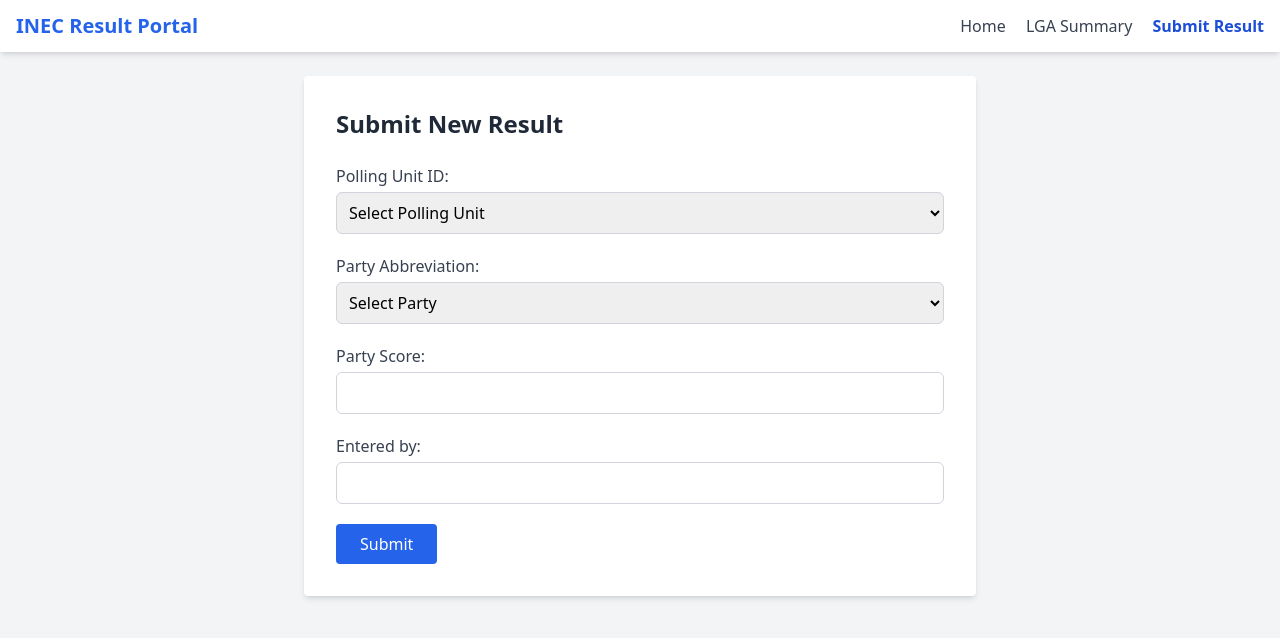
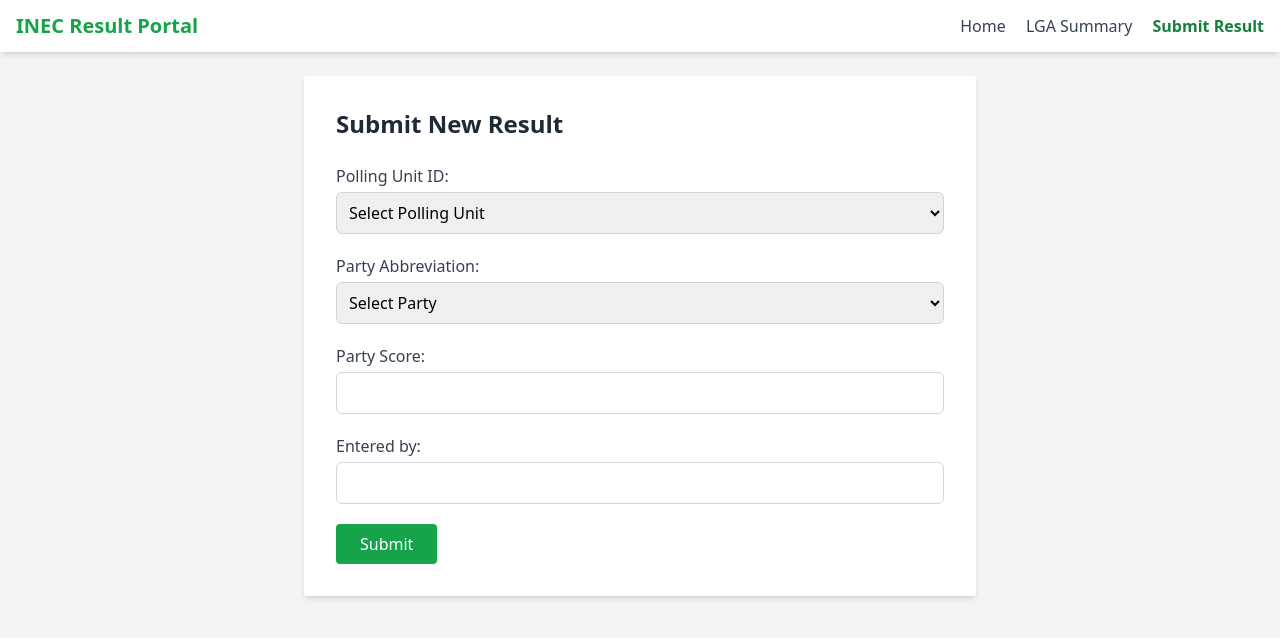
Before and after one commit to ofeoritse-amiteye/bincom_test, a Django app: template templates/p3.html in a window 1280 px wide. Shown: the top 638 px of the page. Run offline with Django 5.2, Linux system fonts and the light colour scheme; the template is opened without the code that fills it, so the values that code supplies are empty; some libraries are stand-ins or nearby versions.

Commit message:
updated templates

```diff
--- a/templates/p3.html
+++ b/templates/p3.html
@@ -11,11 +11,11 @@
     <!-- Navbar -->
     <nav class="bg-white shadow-md mb-6">
         <div class="max-w-7xl mx-auto px-4 py-3 flex justify-between items-center">
-            <h1 class="text-xl font-bold text-blue-600">INEC Result Portal</h1>
+            <h1 class="text-xl font-bold text-green-600">INEC Result Portal</h1>
             <div class="space-x-4">
-                <a href="/" class="text-gray-700 hover:text-blue-500">Home</a>
-                <a href="/page2" class="text-gray-700 hover:text-blue-500">LGA Summary</a>
-                <a href="/submit_result" class="text-blue-700 font-semibold">Submit Result</a>
+                <a href="/" class="text-gray-700 hover:text-green-500">Home</a>
+                <a href="/page2" class="text-gray-700 hover:text-green-500">LGA Summary</a>
+                <a href="/submit_result" class="text-green-700 font-semibold">Submit Result</a>
             </div>
         </div>
     </nav>
@@ -56,7 +56,7 @@
                 <input type="text" id="entered_by" name="entered_by" required class="w-full border border-gray-300 p-2 rounded-md">
             </div>
 
-            <button type="submit" class="bg-blue-600 text-white px-6 py-2 rounded hover:bg-blue-700">
+            <button type="submit" class="bg-green-600 text-white px-6 py-2 rounded hover:bg-green-700">
                 Submit
             </button>
         </form>
```
